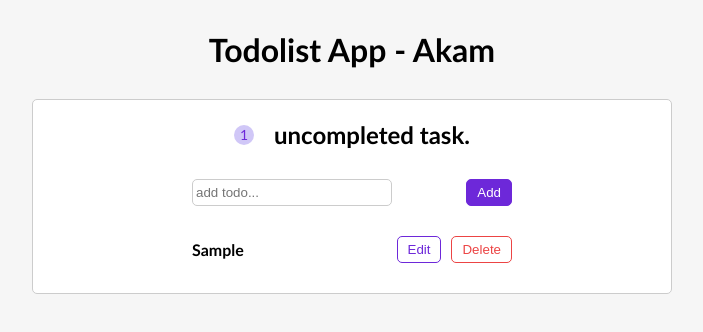
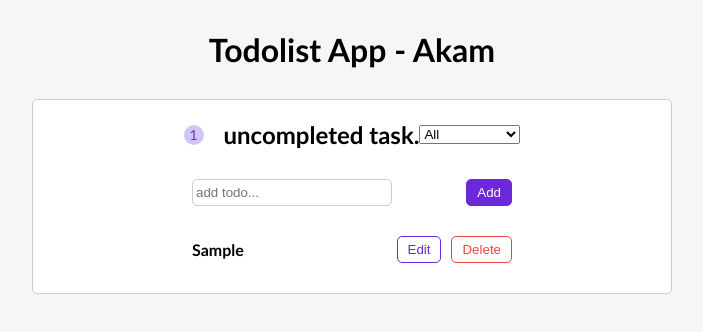
Before and after one commit to akamzandi/Todolist-App, a React (Create React App) app: page / in a window 1280 px wide. Both pictures are taken after typing "Sample" into the empty fields and a click on the button "Add". Shown: the top 332 px of the page, without its empty margins (288-991 px from the left). Built offline with nearby package versions, Linux system fonts and the light colour scheme.

Commit message:
coded a selet-option to filter un/completed todos

```diff
--- a/src/components/NavBar.js
+++ b/src/components/NavBar.js
@@ -1,4 +1,13 @@
-const NavBar = ({ unComplitedTodos }) => {
+import { useState } from "react";
+
+const NavBar = ({ unComplitedTodos, filterTodos }) => {
+  const [status, setStatus] = useState("All");
+
+  const changeHandler = (e) => {
+    setStatus(e.target.value);
+    filterTodos(e.target.value);
+  };
+
   if (!unComplitedTodos) {
     return (
       <header>
@@ -11,6 +20,11 @@ const NavBar = ({ unComplitedTodos }) => {
     <header>
       <span>{unComplitedTodos}</span>
       <h2> uncompleted task.</h2>
+      <select onChange={changeHandler} value={status}>
+        <option value="All">All</option>
+        <option value="Completed">Completed</option>
+        <option value="Uncompleted">Uncompleted</option>
+      </select>
     </header>
   );
 };
--- a/src/components/TodoApp.js
+++ b/src/components/TodoApp.js
@@ -5,6 +5,7 @@ import NavBar from "./NavBar";
 
 const TodoApp = () => {
   const [todos, setTodos] = useState([]);
+  const [filteredTodos, setFilteredTodos] = useState([]);
 
   const addTodo = (input) => {
     const newTodo = {
@@ -43,9 +44,25 @@ const TodoApp = () => {
     setTodos(newTodos);
   };
 
+  const filterTodos = (status) => {
+    switch (status) {
+      case "Completed":
+        setFilteredTodos(todos.filter((t) => t.isCompleted));
+        break;
+      case "Uncompleted":
+        setFilteredTodos(todos.filter((t) => !t.isCompleted));
+        break;
+      default:
+        setFilteredTodos(todos);
+    }
+  };
+
   return (
     <div className="container">
-      <NavBar unComplitedTodos={todos.filter((t) => !t.isCompleted).length} />
+      <NavBar
+        unComplitedTodos={todos.filter((t) => !t.isCompleted).length}
+        filterTodos={filterTodos}
+      />
       <TodoForm submitTodo={addTodo} />
       <TodoList
         todos={todos}
```
